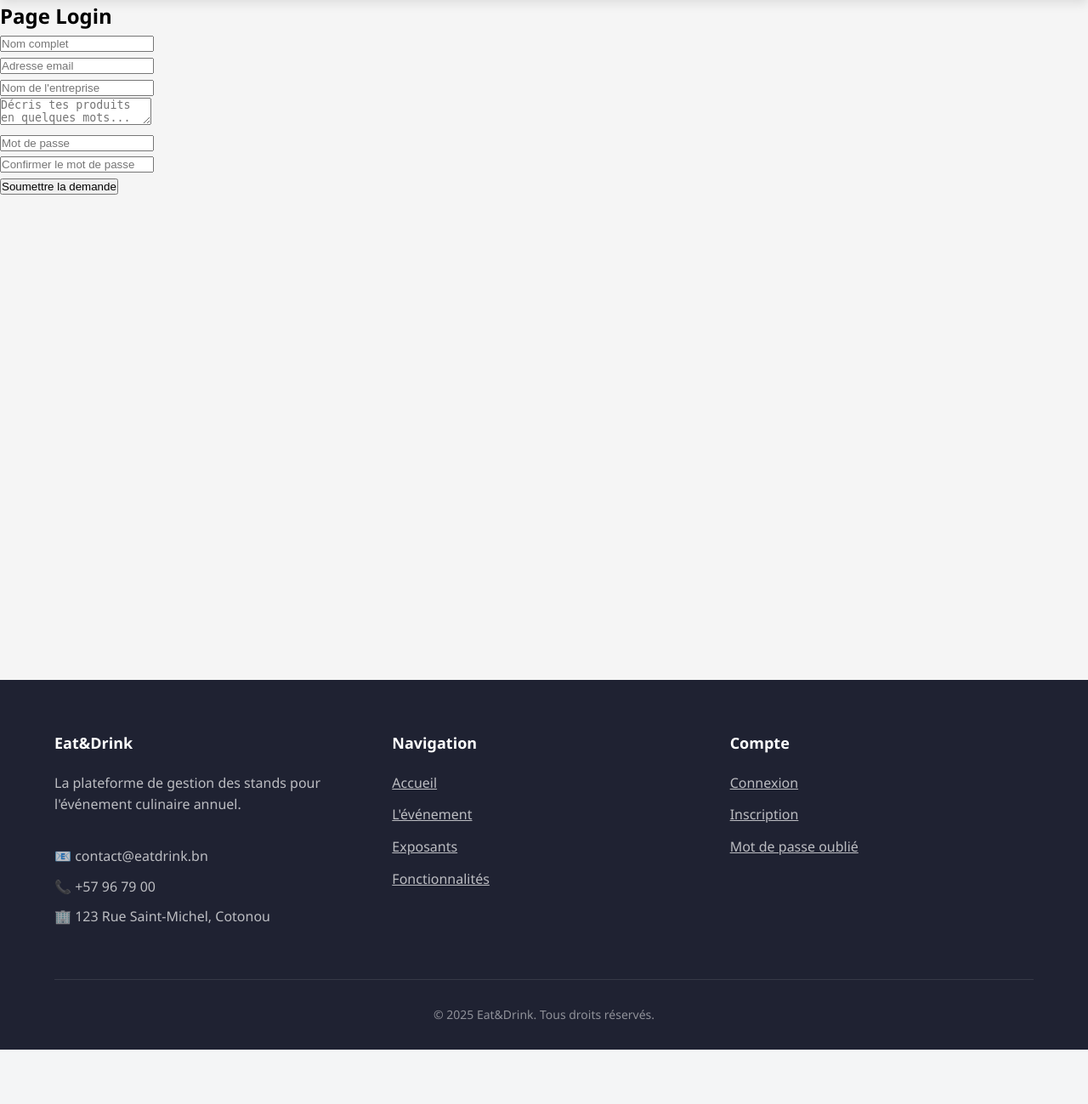
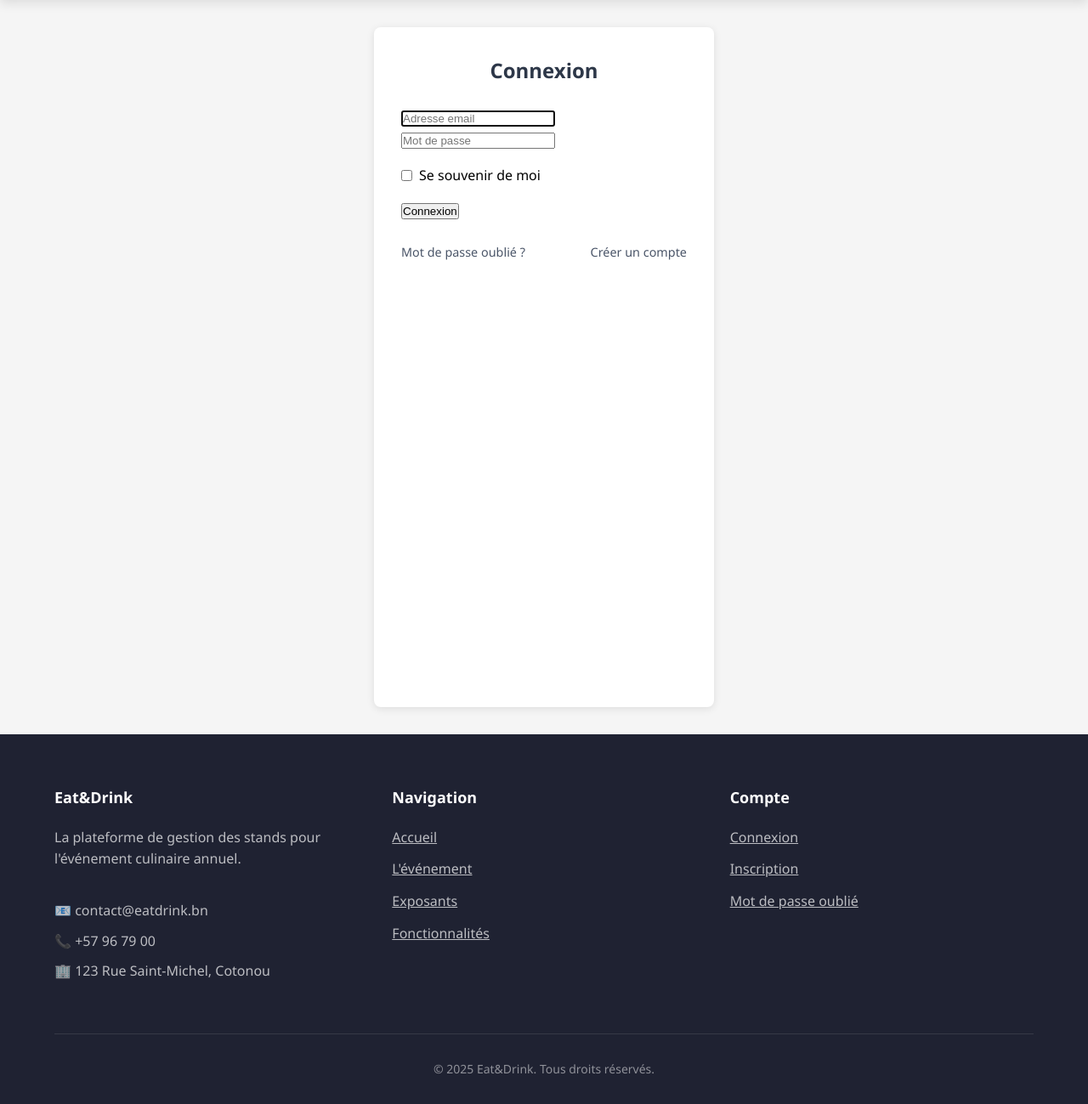
Before and after one commit to Prunelle-06/eat-drink, a Laravel app: page /login in a window 1280 px wide. Shown: the part 80-1379 px from the top of the page at 85% size. Before the commit the page ends 1315 px from the top, so only its background shows below. Run offline with Laravel 12, Linux system fonts and the light colour scheme.

Commit message:
UI & back-end: Connexion d'utilisateur

```diff
--- a/app/Http/Controllers/Admin/DashboardController.php
+++ b/app/Http/Controllers/Admin/DashboardController.php
@@ -28,8 +28,10 @@
     // Rejette une demande
     public function reject($id)
     {
-        $user = User::findOrFail($id);
-        $user->delete();
+        DB::transaction(function () use ($id) {
+            Stand::where('user_id', $id)->delete();
+            User::findOrFail($id)->delete();
+        });
 
         return back()->with('success', "La demande a été rejetée.");
     }
--- a/app/Http/Controllers/LoginController.php
+++ b/app/Http/Controllers/LoginController.php
@@ -3,10 +3,49 @@
 namespace App\Http\Controllers;
 
 use Illuminate\Http\Request;
+use Illuminate\Support\Facades\Hash;
+use Illuminate\Support\Facades\Auth;
+use App\Models\User;
 
 class LoginController extends Controller
 {
-   public function form(){
+    public function index() {
         return view("login");
     }
+
+    public function login(Request $request)
+    {
+        $request->validate([
+            'email' => 'required|email',
+            'password' => 'required|min:8',
+        ]);
+
+        $user = User::where('email', $request->email)->first();
+
+
+        // Vérifier si le compte est approuvé
+        if (!in_array($user->role, ['admin', 'entrepreneur_approuve'])) {
+            return back()->withErrors([
+                'email' => 'Votre compte est en attente de validation',
+                ])->onlyInput('email');
+            }
+
+            Auth::login($user);
+            $request->session()->regenerate();
+
+            // Redirection selon le rôle
+            return match($user->role) {
+                'admin' => redirect()->intended('/admin'),
+                'entrepreneur_approuve' => redirect()->intended('/attente'),
+                default => redirect('/attente')
+            };
+
+
+            if (!$user || !Hash::check($request->password, $user->password)) {
+                return back()->withErrors([
+                    'email' => 'Identifiants incorrects',
+                ])->onlyInput('email');
+        }
+    }
+
 }
--- /dev/null
+++ b/public/css/login.css
@@ -0,0 +1,66 @@
+:root {
+  --primary: #4A5568;
+  --secondary: #6B717E;  /* Gris bleuté */
+  --dark: #1F2232;     /* Noir profond */
+  --light: #F9F9F9;    /* Blanc pur */
+  --accent: #4ECDC4;   /* Turquoise gardé pour les CTA */
+}
+
+* {
+  margin: 0;
+  padding: 0;
+  box-sizing: border-box;
+}
+body {
+  font-family: 'Segoe UI', Tahoma, Geneva, Verdana, sans-serif;
+  margin: 0;
+  padding: 0;
+  background-color:whitesmoke;
+  color: var(--couleur-texte-sombre);
+  line-height: 1.6;
+  overflow-x: hidden;
+}
+
+
+.login-form {
+    max-width: 400px;
+    margin: 2rem auto;
+    padding: 2rem;
+    background: white;
+    border-radius: 8px;
+    box-shadow: 0 2px 10px rgba(0,0,0,0.1);
+}
+.login-form h1 {
+    text-align: center;
+    margin-bottom: 1.5rem;
+    color: #2d3748;
+}
+.alert-danger {
+    color: #e53e3e;
+    padding: 0.75rem;
+    margin-bottom: 1rem;
+    background: #fff5f5;
+    border-radius: 4px;
+}
+.remember {
+    display: flex;
+    align-items: center;
+    margin: 1rem 0;
+}
+.remember label {
+    margin-left: 0.5rem;
+}
+.links {
+    display: flex;
+    justify-content: space-between;
+    margin-top: 1.5rem;
+    font-size: 0.9rem;
+}
+.links a {
+    color: #4a5568;
+    text-decoration: none;
+}
+.links a:hover {
+    text-decoration: underline;
+    color: #2b6cb0;
+}
--- a/resources/views/admin/dashboard.blade.php
+++ b/resources/views/admin/dashboard.blade.php
@@ -8,6 +8,9 @@
 <body>
     @include('layouts.header')
 
+    @if (Session::has('success'))
+        <p>{{ Session::get('success') }}</p>
+    @endif
     <section class="container-dashboard-admin">
         <!-- Section Tableau -->
         <section class="admin-table-section" id="pending-requests">
--- a/resources/views/home.blade.php
+++ b/resources/views/home.blade.php
@@ -7,6 +7,9 @@
     <link rel="stylesheet" href="{{ asset('css/style.css') }}">
 </head>
 <body>
+    @if (Session::has('success'))
+        <p>{{ Session::get('success') }}</p>
+    @endif
     <h1>Merci pour votre inscription</h1>
     <p>Votre demande de stand a bien été enregistré</p>
     <p>Un administrateur va l'examiner.Vous recevrez un email une fois approuvé</p>
--- a/resources/views/login.blade.php
+++ b/resources/views/login.blade.php
@@ -4,7 +4,7 @@
     <meta charset="UTF-8">
     <meta name="viewport" content="width=device-width, initial-scale=1.0">
     <title>Acceuil eat&drink</title>
-    <link rel="stylesheet" href="{{ asset('css/style.css') }}">
+    <link rel="stylesheet" href="{{ asset('css/login.css') }}">
 </head>
 <style>
     .login-form{
@@ -13,38 +13,49 @@
 </style>
 <body>
     @include('layouts.header')
-     <section class="login-form">
-           <h1>Page Login</h1>
-           <form method="POST" action="{{ url('/inscription') }}">
-                @csrf
-                <div class="form-group">
-                    <input type="text" name="nom" placeholder="Nom complet" required>
-                </div>
+    <section class="login-form">
+        <h1>Connexion</h1>
 
-                <div class="form-group">
-                    <input type="email" name="email" placeholder="Adresse email" required>
-                </div>
+        <form method="POST" action="{{ route('login') }}">
+            @csrf
 
-                <div class="form-group">
-                    <input type="text" name="nom_entreprise" placeholder="Nom de l'entreprise" required>
-                </div>
+            <div class="form-group">
+                <input type="email"
+                    name="email"
+                    placeholder="Adresse email"
+                    value="{{ old('email') }}"
+                    required
+                    autofocus>
+            </div>
+            @error('email')
+                <p>{{ $message }}</p>
+            @enderror
 
-                <div class="form-group">
-                    <textarea name="description_produit" placeholder="Décris tes produits en quelques mots..." required></textarea>
-                </div>
+            <div class="form-group">
+                <input type="password"
+                    name="password"
+                    placeholder="Mot de passe"
+                    required>
+            </div>
+            @error('password')
+                <p>{{ $message }}</p>
+            @enderror
 
-                <div class="form-group">
-                    <input type="password" name="password" placeholder="Mot de passe" required>
-                </div>
+            <div class="form-group remember">
+                <input type="checkbox" name="remember" id="remember">
+                <label for="remember">Se souvenir de moi</label>
+            </div>
 
-                <div class="form-group">
-                    <input type="password" name="password_confirmation" placeholder="Confirmer le mot de passe" required>
-                </div>
+            <button type="submit" class="submit-btn">Connexion</button>
 
-                <button type="submit" class="submit-btn">Soumettre la demande</button>
-            </form>
-
-        </section>
+            <div class="links">
+                <a href="">Mot de passe oublié ?</a>
+                @if(Route::has('register'))
+                    <a href="{{ route('register') }}">Créer un compte</a>
+                @endif
+            </div>
+        </form>
+    </section>
 
     @include('layouts.footer')
 </body>
--- a/routes/web.php
+++ b/routes/web.php
@@ -3,14 +3,22 @@
 use Illuminate\Support\Facades\Route;
 
 use App\Http\Controllers\InscriptionController;
+use App\Http\Controllers\LoginController;
 use App\Http\Controllers\Admin\DashboardController;
 
+// Route page acceuil
 Route::get('/', function () {
     return view('acceuil');
 });
 
-Route::get('/inscription', [InscriptionController::class, 'formulaire']);
+// Routes inscription(demende de stand)
+Route::get('/inscription', [InscriptionController::class, 'formulaire'])->name('register');
 Route::post('/inscription', [InscriptionController::class, 'soumettre']);
+
+// Routes Connexion
+Route::get('/login', [LoginController::class, 'index'])->name('login');
+Route::post('/login', [LoginController::class, 'login']);
+
 
 Route::get('/attente', function () {
     return view('home');
@@ -22,7 +30,3 @@
     Route::post('/users/{id}/approve', [DashboardController::class, 'approve'])->name('admin.approve');
     Route::post('/users/{id}/reject', [DashboardController::class, 'reject'])->name('admin.reject');
 });
-
-Route::get('/login', function () {
-    return view('login');
-});
```
